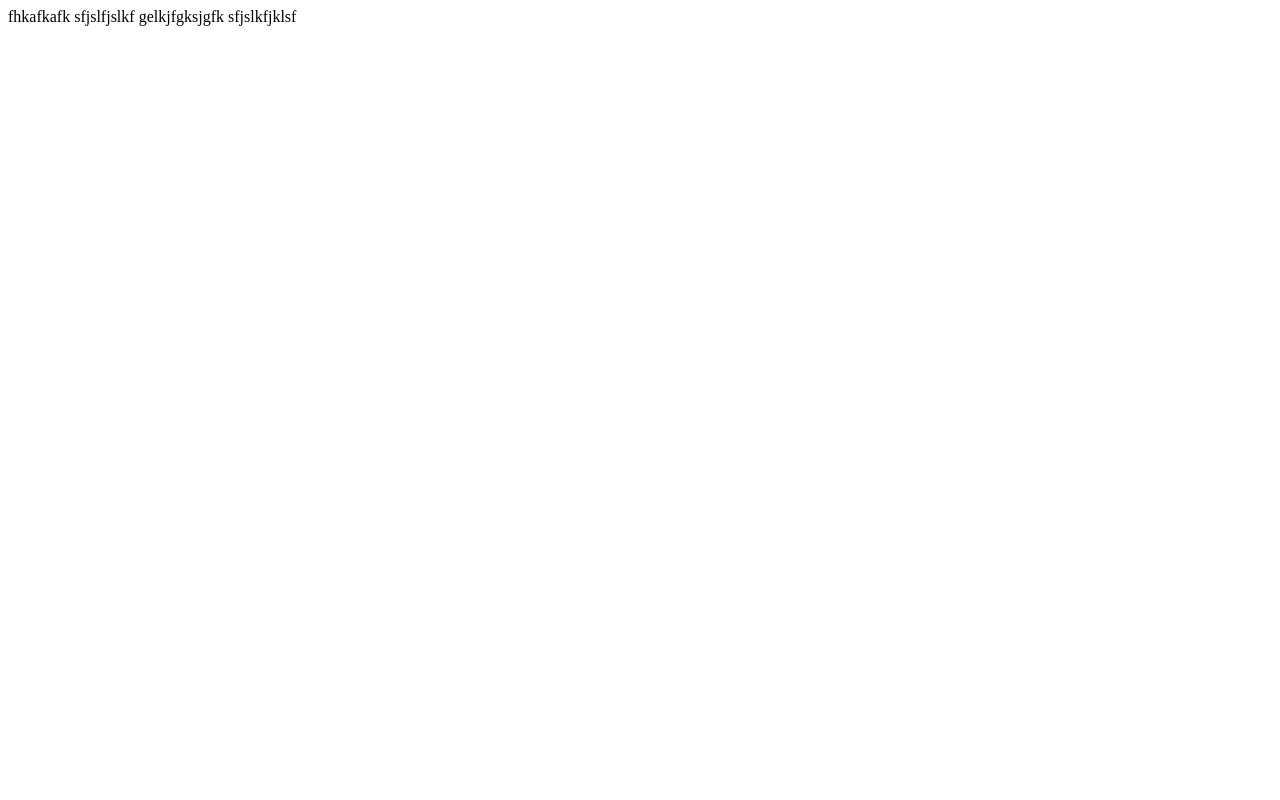
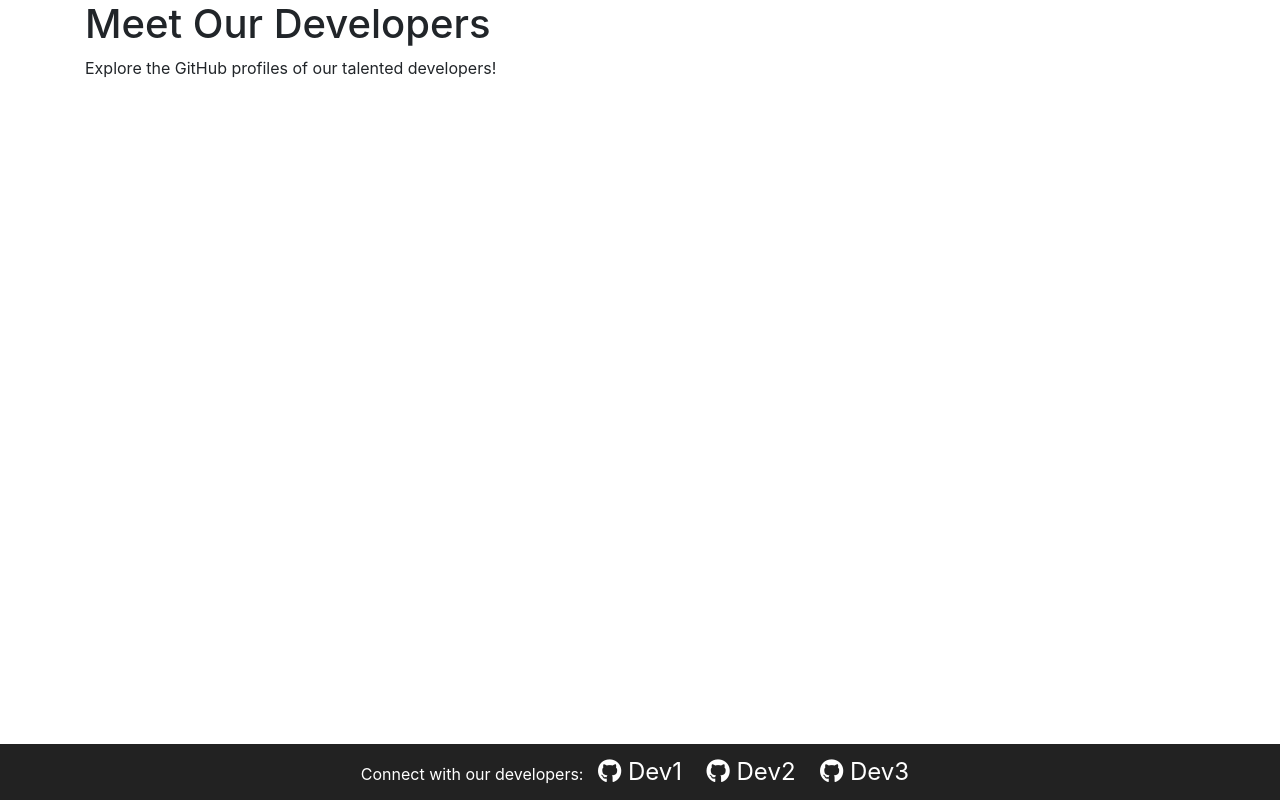
Before and after one commit to rabsingh/Sandpit, a plain HTML site: page index.html in a window 1280 px wide. Drawn offline with nearby package versions, Linux system fonts and the light colour scheme.

Commit message:
added a CSS file

```diff
--- a/index.html
+++ b/index.html
@@ -3,11 +3,54 @@
 <head>
     <meta charset="UTF-8">
     <meta name="viewport" content="width=device-width, initial-scale=1.0">
-    <title>Document</title>
+    <title>Developer Profiles</title>
+    <!-- Bootstrap CSS -->
+    <link href="https://maxcdn.bootstrapcdn.com/bootstrap/4.5.2/css/bootstrap.min.css" rel="stylesheet">
+    <!-- FontAwesome for GitHub Icons -->
+    <link href="https://cdnjs.cloudflare.com/ajax/libs/font-awesome/6.0.0-beta3/css/all.min.css" rel="stylesheet">
+    <style>
+        /* Style to ensure the footer is fixed and does not obscure main content */
+        body {
+            padding-bottom: 60px; /* Offset for fixed footer */
+        }
+        .fixed-footer {
+            position: fixed;
+            bottom: 0;
+            width: 100%;
+            background-color: #222;
+            color: white;
+            text-align: center;
+            padding: 10px 0;
+        }
+        .github-link {
+            color: #fff;
+            font-size: 1.5em;
+            margin: 0 10px;
+        }
+        .github-link:hover {
+            color: #28a745;
+            text-decoration: none;
+        }
+    </style>
 </head>
 <body>
-    fhkafkafk
-    sfjslfjslkf gelkjfgksjgfk
-    sfjslkfjklsf
+    <!-- Main content -->
+    <div class="container">
+        <h1>Meet Our Developers</h1>
+        <p>Explore the GitHub profiles of our talented developers!</p>
+    </div>
+
+    <!-- Footer with GitHub Links -->
+    <footer class="fixed-footer">
+        <span>Connect with our developers: </span>
+        <a id="developer1" class="github-link" href="#" target="_blank"><i class="fab fa-github"></i> Dev1</a>
+        <a id="developer2" class="github-link" href="#" target="_blank"><i class="fab fa-github"></i> Dev2</a>
+        <a id="developer3" class="github-link" href="#" target="_blank"><i class="fab fa-github"></i> Dev3</a>
+    </footer>
+
+    <!-- Bootstrap and JavaScript dependencies -->
+    <script src="https://code.jquery.com/jquery-3.5.1.min.js"></script>
+    <script src="https://maxcdn.bootstrapcdn.com/bootstrap/4.5.2/js/bootstrap.min.js"></script>
+    <script src="script.js"></script>
 </body>
 </html>
```
Also changed, not shown: 1 other file.
